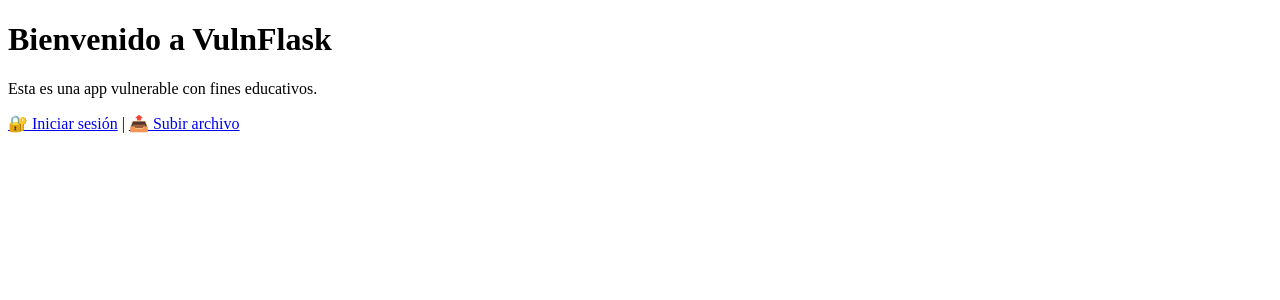
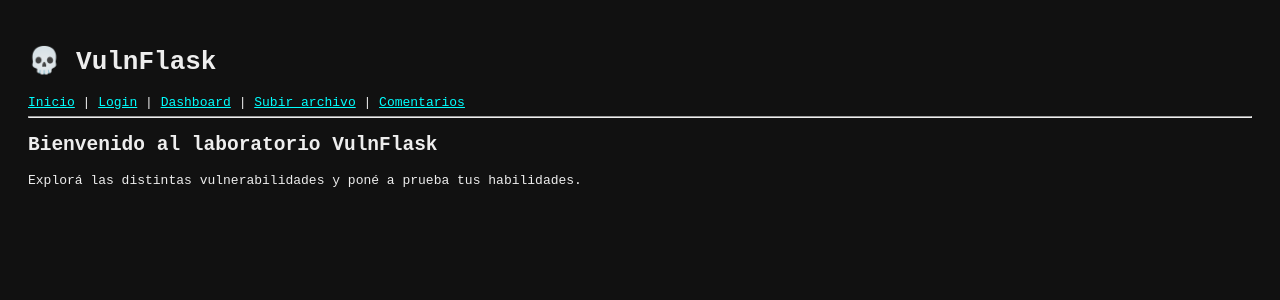
Before and after one commit to menet58/vulnflask, a Flask app: page / in a window 1280 px wide. Shown: the top 300 px of the page. Run offline with Flask 3, Linux system fonts and the light colour scheme.

Commit message:
estructura del proyecto y mejoras básicas de seguridad

```diff
--- a/app.py
+++ b/app.py
@@ -1,26 +1,38 @@
-from flask import Flask, request, render_template, redirect, url_for, session
+from flask import Flask, render_template, request, redirect, url_for, session, send_from_directory
 import sqlite3
 import os
 from werkzeug.utils import secure_filename
+import config
 
+# Configuración inicial
 app = Flask(__name__)
-app.secret_key = 'superinseguro'  # 🔐 intencionalmente débil
+app.secret_key = config.SECRET_KEY  # 🔥 Vulnerabilidad intencional
 
-UPLOAD_FOLDER = 'uploads'
-app.config['UPLOAD_FOLDER'] = UPLOAD_FOLDER
+app.config['UPLOAD_FOLDER'] = config.UPLOAD_FOLDER
+app.config['SESSION_COOKIE_HTTPONLY'] = True
+app.config['SESSION_COOKIE_SECURE'] = False  # ⚠️ Poner en True si usás HTTPS
 
-# Función de conexión a la base de datos
+
+# Almacenamiento en memoria para comentarios (XSS)
+comentarios = []
+
+# =======================
+# Función para conectar a la base de datos
+# =======================
 def get_db():
     conn = sqlite3.connect('db.db')
     conn.row_factory = sqlite3.Row
     return conn
 
-# Página principal
+# =======================
+# Rutas
+# =======================
+
 @app.route('/')
 def index():
     return render_template('index.html')
 
-# Login vulnerable (inyección SQL)
+# 🔓 Login vulnerable a inyección SQL
 @app.route('/login', methods=['GET', 'POST'])
 def login():
     error = None
@@ -31,9 +43,9 @@ def login():
         conn = get_db()
         cursor = conn.cursor()
 
-        # ❌ Consulta vulnerable
+        # ⚠️ Consulta vulnerable (SQLi)
         query = f"SELECT * FROM users WHERE username = '{username}' AND password = '{password}'"
-        print("DEBUG QUERY:", query)  # Se deja a propósito para info leak
+        print("[DEBUG] SQL Query:", query)  # Info leak intencional
         cursor.execute(query)
         user = cursor.fetchone()
 
@@ -45,7 +57,7 @@ def login():
 
     return render_template('login.html', error=error)
 
-# Panel privado
+# 🧠 Panel privado (sin seguridad extra)
 @app.route('/dashboard')
 def dashboard():
     if 'username' in session:
@@ -53,7 +65,7 @@ def dashboard():
     else:
         return redirect(url_for('login'))
 
-# Subida de archivos sin validación
+# 📤 Subida de archivos sin validación
 @app.route('/upload', methods=['GET', 'POST'])
 def upload_file():
     message = None
@@ -65,13 +77,29 @@ def upload_file():
             if file.filename == '':
                 message = "Nombre de archivo vacío."
             else:
-                # ⚠️ No se valida el tipo de archivo
+                # ⚠️ No se valida extensión ni tipo de archivo
                 filename = secure_filename(file.filename)
                 file.save(os.path.join(app.config['UPLOAD_FOLDER'], filename))
                 message = f"Archivo '{filename}' subido exitosamente."
 
     return render_template('upload.html', message=message)
 
-# Lanzar la app
+# 💬 Comentarios vulnerables a XSS persistente
+@app.route('/comentarios', methods=['GET', 'POST'])
+def comentarios_view():
+    if request.method == 'POST':
+        autor = request.form['autor']
+        texto = request.form['texto']
+        comentarios.append({'autor': autor, 'texto': texto})
+    return render_template('comentarios.html', comentarios=comentarios)
+
+# 📂 Permitir acceso a archivos subidos
+@app.route('/uploads/<filename>')
+def uploaded_file(filename):
+    return send_from_directory(app.config['UPLOAD_FOLDER'], filename)
+
+# =======================
+# Iniciar servidor
+# =======================
 if __name__ == '__main__':
-    app.run(debug=True)
+    app.run(debug=True)  # ⚠️ Debug activado a propósito (info leak)
--- /dev/null
+++ b/config.py
@@ -0,0 +1,5 @@
+import os
+
+SECRET_KEY = os.environ.get("FLASK_SECRET_KEY", "superinseguro")  # ⚠️ usar variable de entorno en real
+UPLOAD_FOLDER = "uploads"
+DEBUG = True  # Cambiar a False en producción
--- /dev/null
+++ b/templates/base.html
@@ -0,0 +1,32 @@
+<!DOCTYPE html>
+<html lang="es">
+<head>
+    <meta charset="UTF-8">
+    <title>{% block title %}VulnFlask{% endblock %}</title>
+    <style>
+        body {
+            font-family: monospace;
+            background-color: #111;
+            color: #eee;
+            padding: 20px;
+        }
+        a { color: cyan; }
+        input, textarea { background-color: #222; color: #eee; border: 1px solid #444; }
+    </style>
+</head>
+<body>
+    <header>
+        <h1>💀 VulnFlask</h1>
+        <nav>
+            <a href="/">Inicio</a> |
+            <a href="/login">Login</a> |
+            <a href="/dashboard">Dashboard</a> |
+            <a href="/upload">Subir archivo</a> |
+            <a href="/comentarios">Comentarios</a>
+        </nav>
+        <hr>
+    </header>
+
+    {% block content %}{% endblock %}
+</body>
+</html>
--- a/templates/index.html
+++ b/templates/index.html
@@ -1,13 +1,8 @@
-<!DOCTYPE html>
-<html lang="es">
-<head>
-    <meta charset="UTF-8">
-    <title>Inicio - VulnFlask</title>
-</head>
-<body>
-    <h1>Bienvenido a VulnFlask</h1>
-    <p>Esta es una app vulnerable con fines educativos.</p>
-    <a href="/login">🔐 Iniciar sesión</a> |
-    <a href="/upload">📤 Subir archivo</a>
-</body>
-</html>
+{% extends "base.html" %}
+
+{% block title %}Inicio{% endblock %}
+
+{% block content %}
+    <h2>Bienvenido al laboratorio VulnFlask</h2>
+    <p>Explorá las distintas vulnerabilidades y poné a prueba tus habilidades.</p>
+{% endblock %}
```
Also changed, not shown: templates/comentarios.html (added, +23 -0 lines), templates/dashboard.html (+8 -15 lines), templates/login.html (+9 -14 lines), templates/upload.html (+7 -14 lines).
